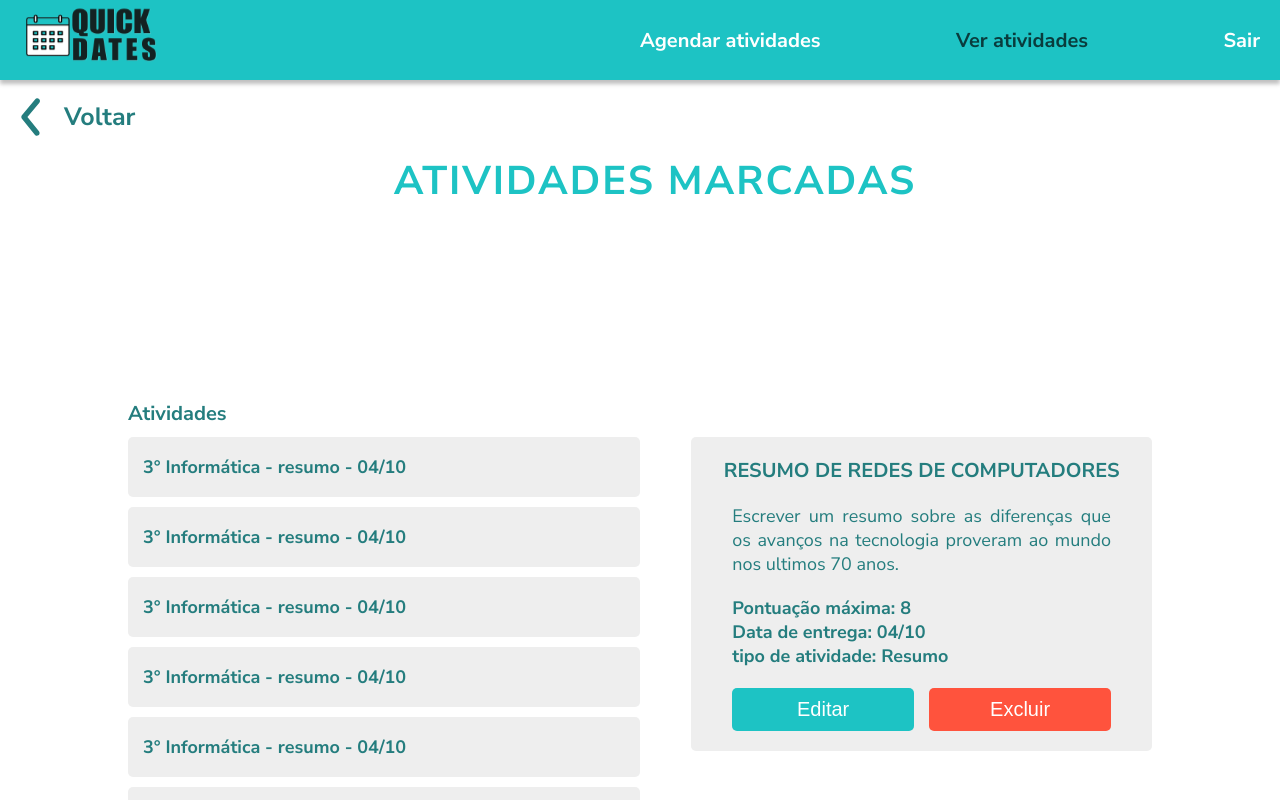
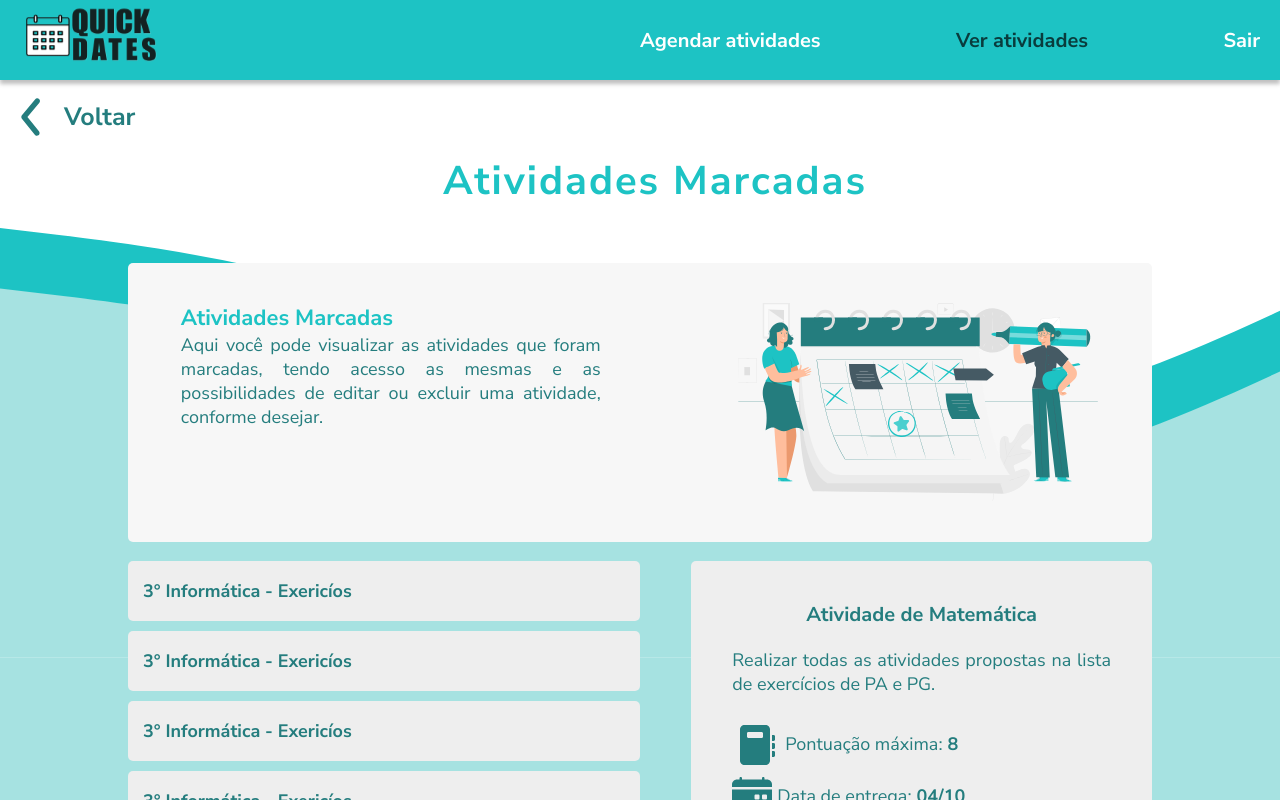
Before and after one commit to Quick-Dates/Quick-Dates-Web, a React (Create React App) app: page /edit-activity in a window 1280 px wide. Shown: the top 800 px of the page. Built offline with nearby package versions, Linux system fonts and the light colour scheme.

Commit message:
arrumando title

```diff
--- a/src/components/Template/styles.css
+++ b/src/components/Template/styles.css
@@ -39,7 +39,6 @@
   color: var(--background-button-secondary);
   letter-spacing: 2px;
   font-weight: bold;
-  text-transform: uppercase;
   max-width: 100%;
 }
 
--- a/src/pages/ActivitiesList/index.tsx
+++ b/src/pages/ActivitiesList/index.tsx
@@ -1,5 +1,5 @@
 /* eslint-disable @typescript-eslint/no-unused-vars */
-import React, { useContext, useState } from 'react';
+import React, { useContext } from 'react';
 import BigCalendar from '../../components/BigCalendar/index';
 import ProgressBar from '../../components/ProgressBar/index';
 import NotebookIcon from '../../assets/notebook.svg';
@@ -7,10 +7,6 @@ import LearningImg from '../../assets/learning.png';
 import NotebookIconError from '../../assets/notebook-error.svg';
 import Template from '../../components/Template';
 import './styles.css';
-
-// animations
-import Lottie from 'react-lottie';
-import animation from '../../assets/calendar-animation.json';
 
 import { DataEventsContext } from '../../Context/DataEvents';
 import Modal from '../../components/Modal';
@@ -32,7 +28,7 @@ export default function ActivitiesList(): JSX.Element {
   const { isVisible } = useContext(DataEventsContext);
 
   return (
-    <Template isStudent title="Atividades marcadas" titleTab="Calendar">
+    <Template isStudent title="Atividades Marcadas" titleTab="Calendar">
       <div className="contentActivies">
         <BigCalendar />
         {isVisible && <Modal />}
--- a/src/pages/ActivityDetails/index.tsx
+++ b/src/pages/ActivityDetails/index.tsx
@@ -1,24 +1,44 @@
 /* eslint-disable max-len */
 import React from 'react';
 import Template from '../../components/Template';
+import notebookIcon from '../../assets/notebook-blue.svg';
+import calendarIcon from '../../assets/calendar-blue.svg';
+import evaOptionsIcon from '../../assets/eva-options.svg';
 import './styles.css';
 
 export default function ActivityDeatails() {
   return (
-    <Template titleTab="Detahes da Atividade" title="Detahes da Atividade">
+    <Template titleTab="Detalhes da Atividade" title="Detalhes da Atividade">
       <div className="containerActivityDetails">
         <div className="contentActivityDetails">
-          <h1 className="titleActivityDeatails">RESUMO DE REDES DE COMPUTADORES</h1>
+          <h1 className="titleActivityDeatails">Atividade de Matemática </h1>
 
           <p>
-            Escrever um resumo sobre as diferenças que os avanços na tecnologia proveram ao mundo nos ultimos 70 anos.
+            Realizar todas as atividades propostas na lista de exercícios de PA e PG.
           </p>
 
           <div className="containerButtonSpan">
             <section className="informations">
-              <span>Pontuação máxima: 8</span>
-              <span>Data de entrega: 03/10 </span>
-              <span>tipo de atividade: Resumo</span>
+              <span className="info">
+                <img src={notebookIcon} alt="notebook" className="icon" />
+                Pontuação máxima:
+                <span className="value"> 8 </span>
+              </span>
+
+              <span className="info">
+                <img src={calendarIcon} alt="calendario" className="icon" />
+                Data de entrega:
+                <span className="value">
+                  04/10
+                </span>
+              </span>
+              <span className="info">
+                <img src={evaOptionsIcon} alt="eva options" className="icon" />
+                Tipo de Atividade:
+                <span className="value">
+                  Resumo
+                </span>
+              </span>
             </section>
 
             <section className="buttonsContainer">
--- a/src/pages/ActivityDetails/styles.css
+++ b/src/pages/ActivityDetails/styles.css
@@ -12,7 +12,7 @@
   display: flex;
   flex-direction: column;
   align-items: center;
-  padding: 2rem 0;
+  padding: 3rem 0;
   margin-top: 2rem;
   border-radius: 5px;
 }
@@ -47,13 +47,25 @@
   display: flex;
   flex-direction: column;
   align-items: flex-start;
+  margin-bottom: 2rem;
 }
 
-.containerActivityDetails .contentActivityDetails .informations span{
-  text-align: start;
+.containerActivityDetails .contentActivityDetails .informations span.info{
   font-size: 1.8rem;
+  color: var(--color-text-card);
+  line-height: 2.5rem;
+  display: flex;
+  align-items: center;
+  margin-bottom: 0.8rem;
+}
+
+.containerActivityDetails .contentActivityDetails .informations span.info .icon {
+  margin-right: 0.5rem;
+}
+
+.containerActivityDetails .contentActivityDetails .informations span.info .value {
   font-weight: bold;
-  color: var(--color-text-card);
+  margin-left: 0.5rem;
 }
 
 .containerActivityDetails .contentActivityDetails .buttonsContainer{
--- a/src/pages/EditActivity/index.tsx
+++ b/src/pages/EditActivity/index.tsx
@@ -1,18 +1,28 @@
 import React from 'react';
 import { Link } from 'react-router-dom';
 import Template from '../../components/Template';
+import PanaImg from '../../assets/pana.svg';
+import notebookIcon from '../../assets/notebook-blue.svg';
+import calendarIcon from '../../assets/calendar-blue.svg';
+import evaOptionsIcon from '../../assets/eva-options.svg';
 import './styles.css';
 
 export default function EditActivity() {
   const { innerWidth: width } = window;
 
   return (
-    <Template titleTab="Professor" title="Atividades marcadas">
+    <Template titleTab="Professor" title="Atividades Marcadas">
       <div className="containerEditActivity">
         <div className="contentEditActivity">
-
-          <h1 className="titlePage">Atividades</h1>
-
+          <div className="card-info">
+            <div className="text">
+              <h2 className="title-card">Atividades Marcadas</h2>
+              <p className="description-card">Aqui você pode visualizar as atividades que foram marcadas, tendo acesso
+                as mesmas e as possibilidades de editar ou excluir uma atividade, conforme desejar.
+              </p>
+            </div>
+            <img src={PanaImg} alt="pana" />
+          </div>
           {width <= 950 ? (
             <div className="containerList">
               <Link to="/activity-details" className="linkPara"> 2° Informática - prova -  03/10 </Link>
@@ -26,28 +36,44 @@ export default function EditActivity() {
           ) : (
             <div className="containerDiv">
               <div className="containerList">
-                <div>3° Informática - resumo -  04/10 </div>
-                <div>3° Informática - resumo -  04/10 </div>
-                <div>3° Informática - resumo -  04/10 </div>
-                <div>3° Informática - resumo -  04/10 </div>
-                <div>3° Informática - resumo -  04/10 </div>
-                <div>3° Informática - resumo -  04/10 </div>
+                <div>3° Informática - Exericíos </div>
+                <div>3° Informática - Exericíos </div>
+                <div>3° Informática - Exericíos </div>
+                <div>3° Informática - Exericíos </div>
+                <div>3° Informática - Exericíos </div>
+                <div>3° Informática - Exericíos </div>
               </div>
 
               <div className="containerEdit">
 
-                <h1 className="titleEdit">RESUMO DE REDES DE COMPUTADORES</h1>
+                <h1 className="titleEdit">Atividade de Matemática</h1>
 
                 <p>
-                  Escrever um resumo sobre as diferenças que os avanços na tecnologia
-                  proveram ao mundo nos ultimos 70 anos.
+                  Realizar todas as atividades propostas na lista de exercícios de PA e PG.
                 </p>
 
                 <div className="spanButton">
                   <section className="containerInformations">
-                    <span>Pontuação máxima: 8</span>
-                    <span>Data de entrega: 04/10</span>
-                    <span>tipo de atividade: Resumo</span>
+                    <span className="info">
+                      <img src={notebookIcon} alt="notebook" className="icon" />
+                      Pontuação máxima:
+                      <span className="value"> 8 </span>
+                    </span>
+
+                    <span className="info">
+                      <img src={calendarIcon} alt="calendario" className="icon" />
+                      Data de entrega:
+                      <span className="value">
+                        04/10
+                      </span>
+                    </span>
+                    <span className="info">
+                      <img src={evaOptionsIcon} alt="eva options" className="icon" />
+                      Tipo de Atividade:
+                      <span className="value">
+                        Resumo
+                      </span>
+                    </span>
                   </section>
 
                   <div className="containerButtons">
--- a/src/pages/EditActivity/styles.css
+++ b/src/pages/EditActivity/styles.css
@@ -4,9 +4,12 @@
   display: flex;
   align-items: center;
   justify-content: center;
+  background-image: url("../../assets/fundo.svg");
+  background-repeat: no-repeat;
+  background-size: cover;
 }
 
-.contentEditActivity{
+.containerEditActivity .contentEditActivity{
   width: 80%;
   height: 80%;
   display: flex;
@@ -14,11 +17,24 @@
   flex-direction: column;
   margin: 2rem 0 3rem 0;
 }
-
-.titlePage{
-  font-size: 2rem;
-  margin-bottom: 1rem;
-  color: var(--color-text-card);
+.containerEditActivity .contentEditActivity .card-info{
+  display: flex;
+  justify-content: space-around;
+  flex-wrap: wrap;
+  background-color: var(--background-card-progress);
+  padding: 4rem 2rem;
+  border-radius: 5px;
+  margin-bottom: 1.9rem;
+}
+.containerEditActivity .contentEditActivity .card-info .text .title-card{
+  font-size: 2.2rem;
+  color: var(--background-button-primary-hover);
+}
+.containerEditActivity .contentEditActivity .card-info .text .description-card{
+  font-size: 1.8rem;
+  color: var( --color-text-card);
+  text-align: justify;
+  max-width: 42rem;
 }
 
 .containerDiv{
@@ -69,7 +85,7 @@
   display: flex;
   align-items: center;
   flex-direction: column;
-  padding: 2rem;
+  padding: 4rem 2rem;
   border-radius: 5px;
   background-color: var(--background-card-secundary);
 }
@@ -85,6 +101,7 @@
   width: 90%;
   font-size: 1.8rem;
   text-align: justify;
+  margin-bottom: 0.5rem;
   color: var(--color-text-card);
 }
 
@@ -103,10 +120,22 @@
   align-items: flex-start;
 }
 
-.containerDiv .containerEdit .spanButton .containerInformations span{
+.containerDiv .containerEdit .spanButton .containerInformations span.info{
   font-size: 1.8rem;
   color: var(--color-text-card);
-  font-weight: 600;
+  line-height: 2.5rem;
+  display: flex;
+  align-items: center;
+  margin-bottom: 0.8rem;
+}
+
+.containerDiv .containerEdit .spanButton .containerInformations span.info .icon {
+  margin-right: 0.5rem;
+}
+
+.containerDiv .containerEdit .spanButton .containerInformations span.info .value {
+  font-weight: bold;
+  margin-left: 0.5rem;
 }
 
 .containerDiv .containerEdit .spanButton .containerButtons{
@@ -143,8 +172,19 @@
     height: 90%;
   }
 
-  .contentEditActivity .titlePage{
-    font-size: 2.2rem;
+  .containerEditActivity .contentEditActivity .card-info{
+    flex-direction: column;
+    justify-content: center;
+    align-items: center;
+    width: 100%;
+    padding: 4rem 1rem;
+  }
+  .containerEditActivity .contentEditActivity .card-info .text{
+    width: 90%;
+  }
+  .containerEditActivity .contentEditActivity .card-info .text .description-card{
+    max-width: 40rem;
+    margin-bottom: 2rem;
   }
 
   .contentEditActivity .containerList{
```
Also changed, not shown: src/assets/fundo.svg (added), src/assets/pana.svg (added).
